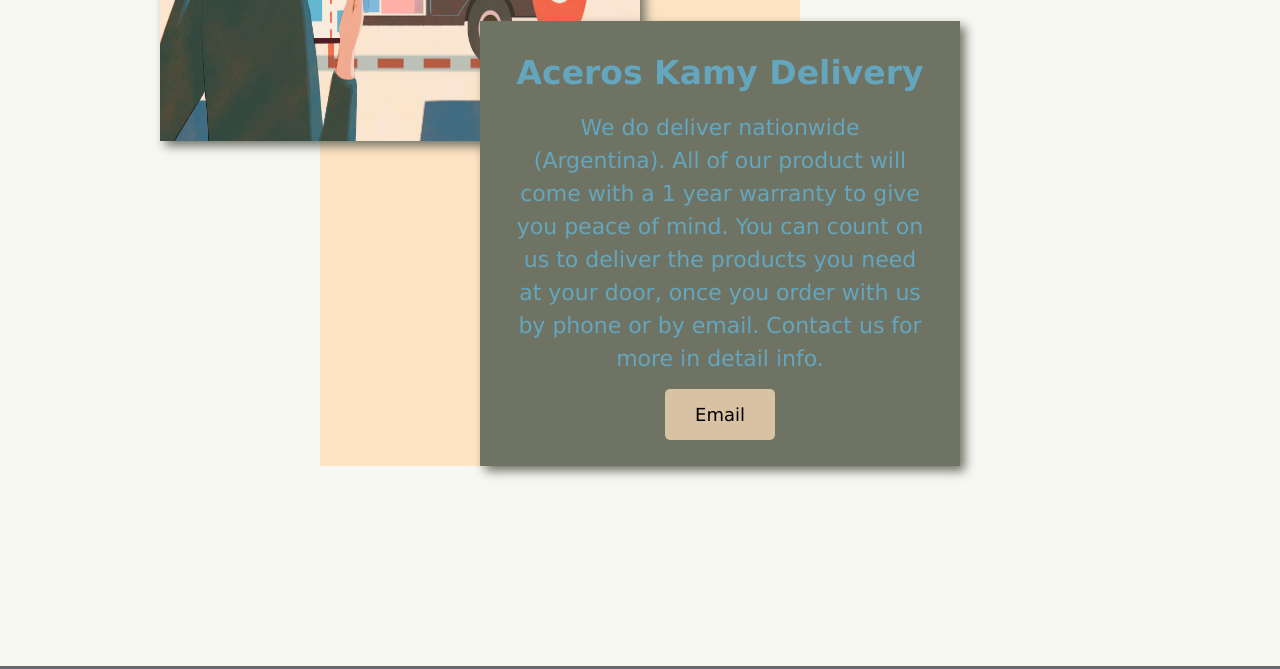
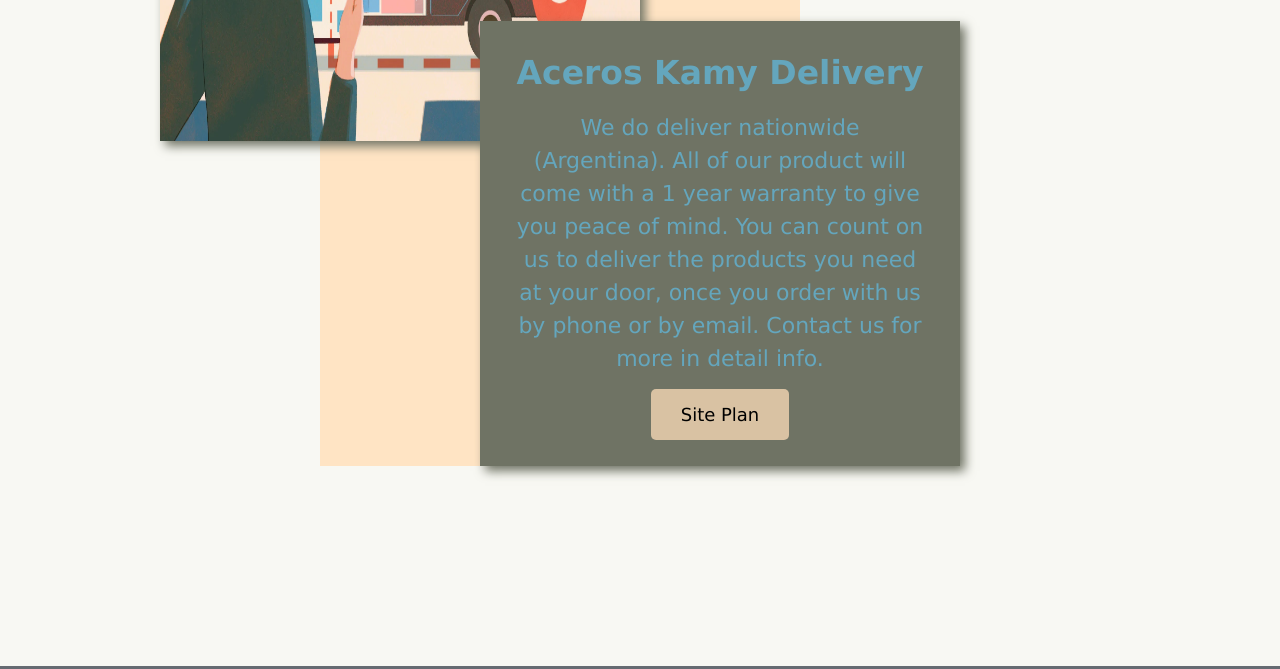
Before and after one commit to TheMachine72/wdd130, a plain HTML site: page ak/contact.html in a window 1280 px wide. Shown: the part 655-1324 px from the top of the page. Drawn offline with Linux system fonts and the light colour scheme.

Commit message:
Update contact.html

```diff
--- a/ak/contact.html
+++ b/ak/contact.html
@@ -37,7 +37,7 @@
 <section class="msg2">
     <h2>Aceros Kamy Delivery</h2>
     <p>We do deliver nationwide (Argentina). All of our product will come with a 1 year warranty to give you peace of mind. You can count on us to deliver the products you need at your door, once you order with us by phone or by email. Contact us for more in detail info.</p>
-    <a class="join" href="AcerosKamy@gmail.com">Email</a>
+    <a class="join" href="Site-Plan.html">Site Plan</a>
 </section>
 </main>
 <footer>
```
